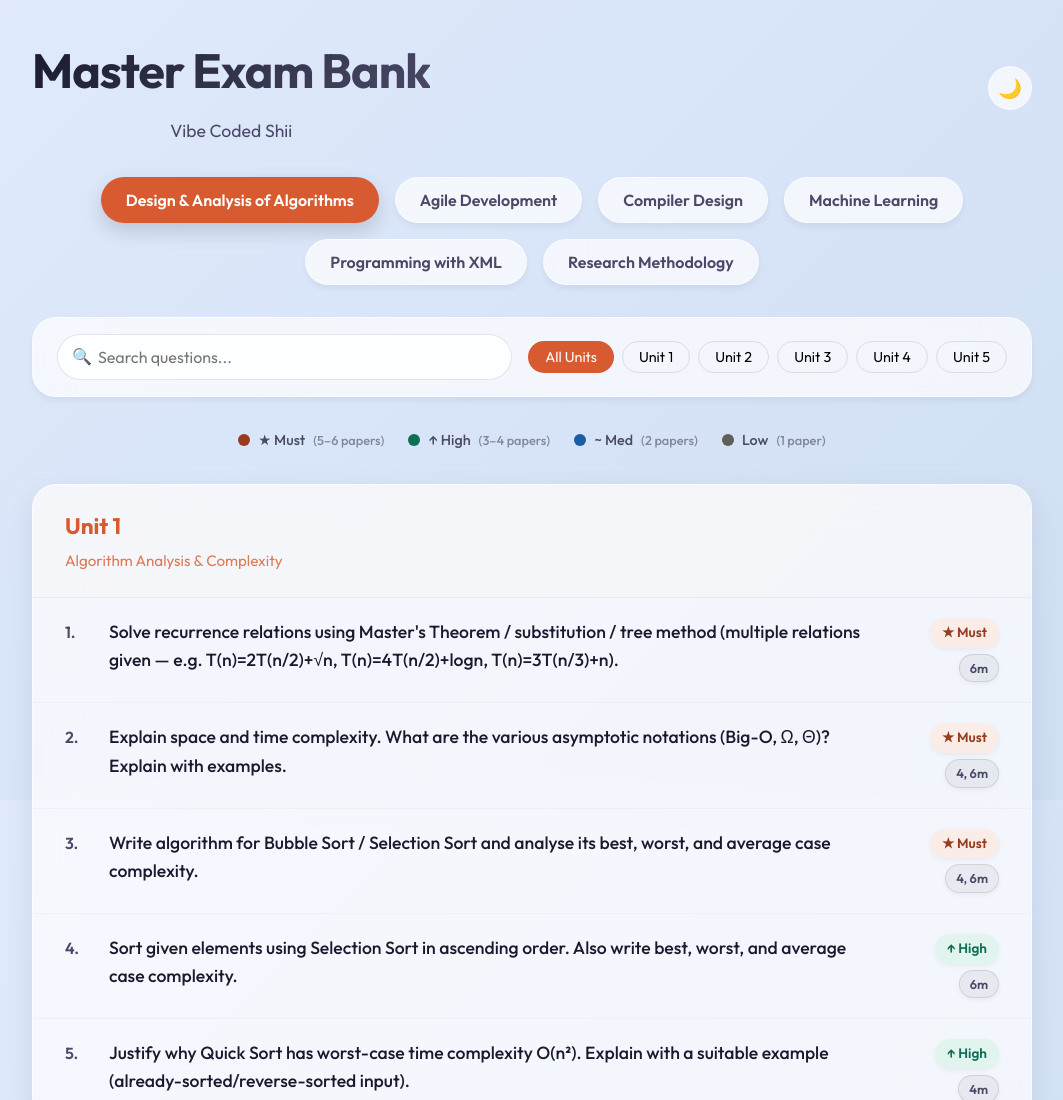
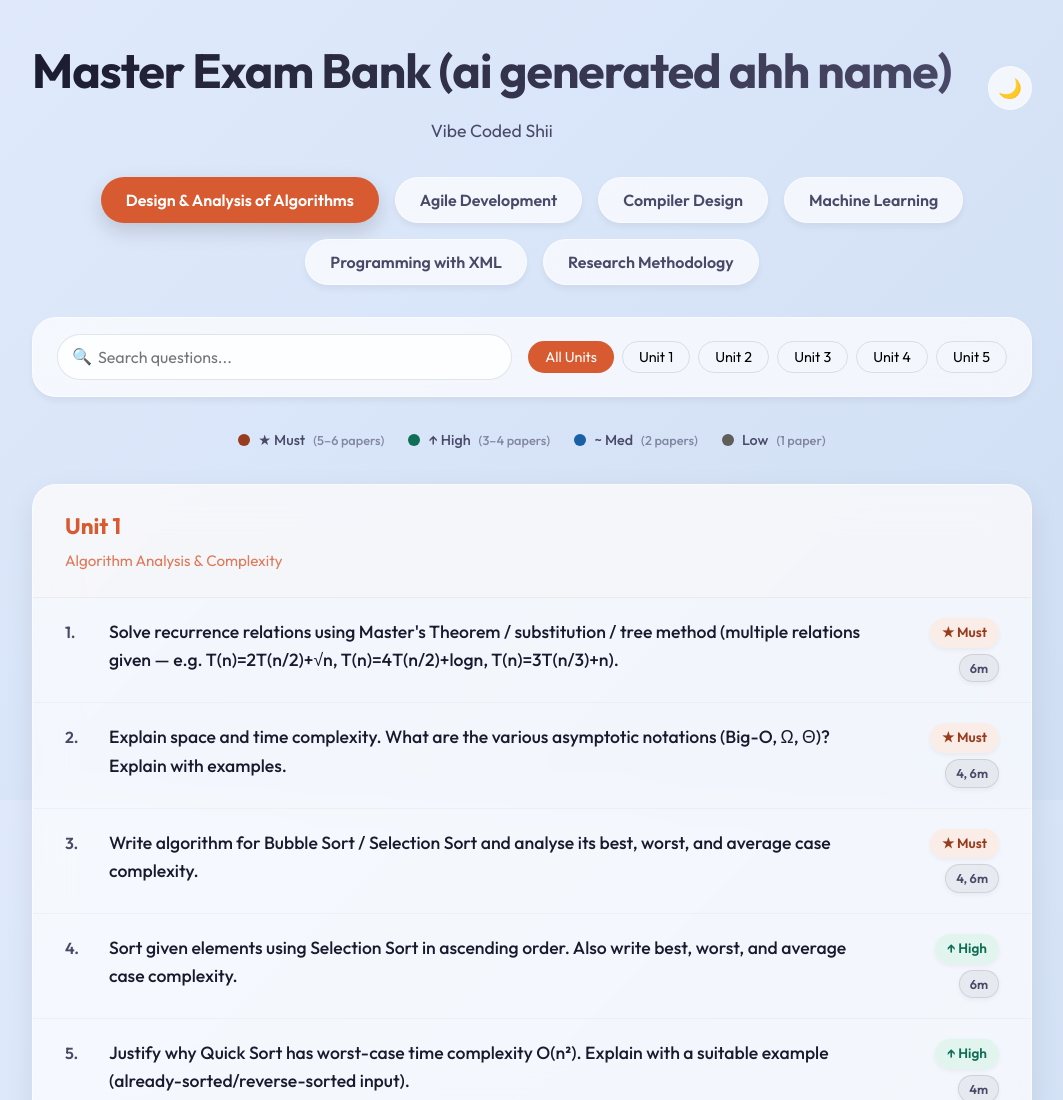
Before and after one commit to AbhiSethiya/exampy, a plain HTML site: page index.html in a window 1280 px wide. Shown: the top 1100 px of the page, without its empty margins (108-1171 px from the left). Drawn offline with Linux system fonts and the light colour scheme.

Commit message:
name change

```diff
--- a/index.html
+++ b/index.html
@@ -4,7 +4,7 @@
 <head>
   <meta charset="UTF-8">
   <meta name="viewport" content="width=device-width, initial-scale=1.0">
-  <title>Master Exam Bank (ai generated ahh name)</title>
+  <title>Master Exam Bank </title>
   <link rel="stylesheet" href="styles.css">
 </head>
 
@@ -14,7 +14,7 @@
     <div class="header">
       <div class="header-content" style="display: flex; justify-content: space-between; align-items: center;">
         <div>
-          <h1>Master Exam Bank</h1>
+          <h1>Master Exam Bank (ai generated ahh name)</h1>
           <p>Vibe Coded Shii</p>
         </div>
         <button id="theme-toggle" class="theme-toggle" aria-label="Toggle Dark Mode">
```
